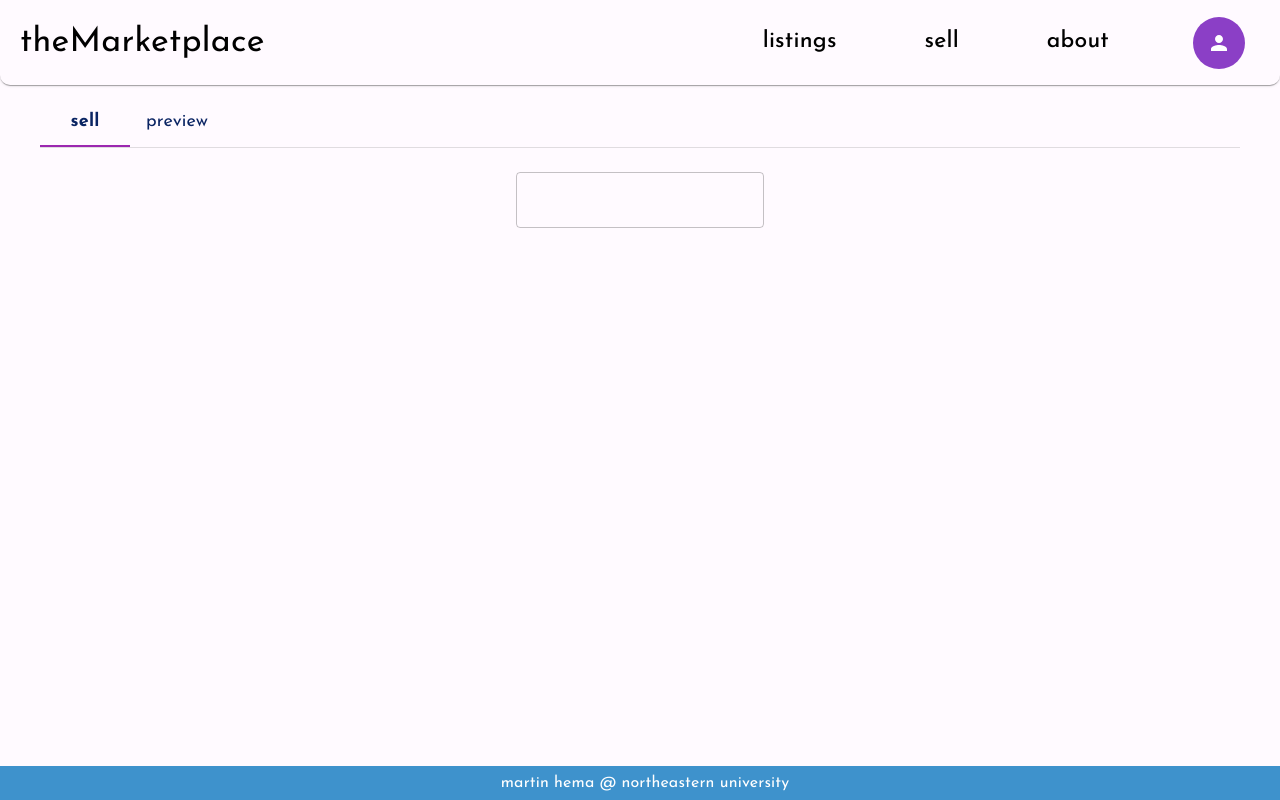
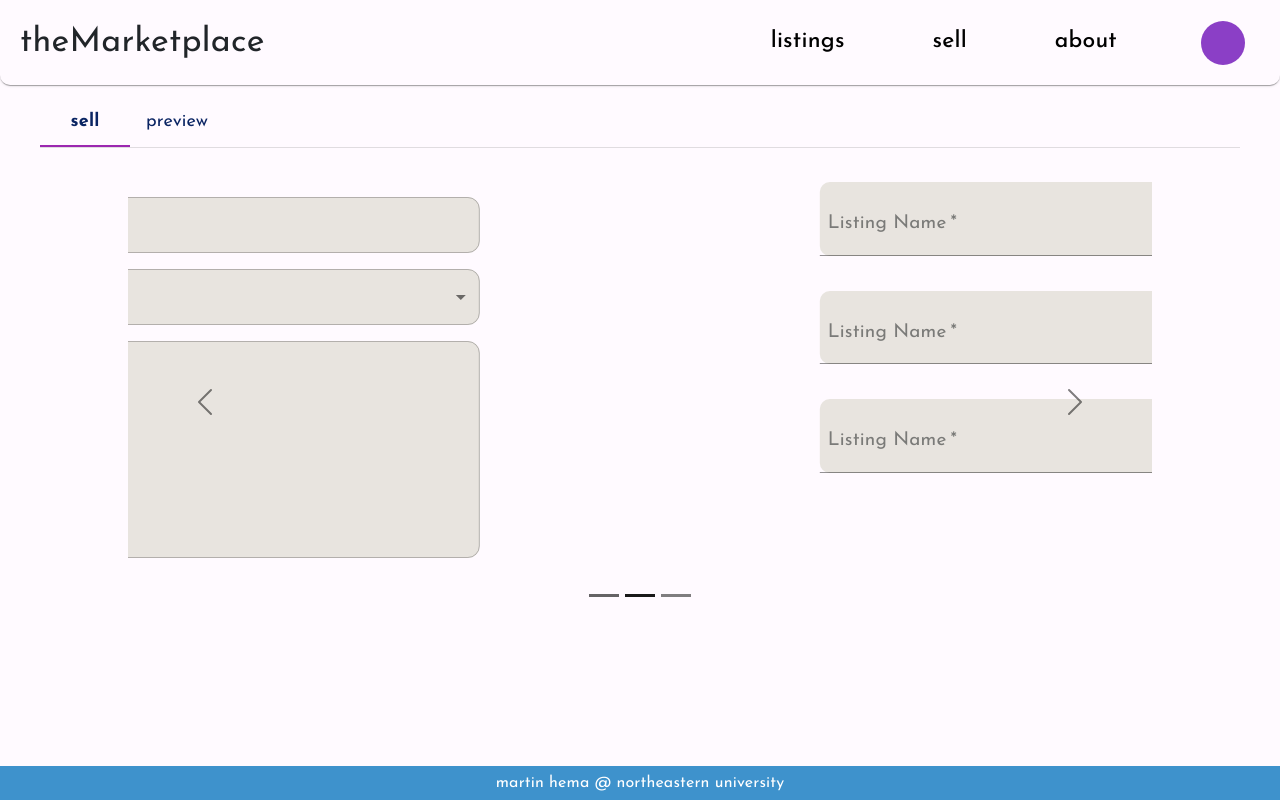
Before and after one commit to martin0he/theMarketplace, a React (Vite) app in the folder frontend/: page /sell in a window 1280 px wide. Built offline with nearby package versions, Linux system fonts and the light colour scheme; no server answers; the database is empty.

Commit message:
first form page done

```diff
--- a/frontend/index.html
+++ b/frontend/index.html
@@ -11,6 +11,12 @@
       href="https://fonts.googleapis.com/css2?family=Josefin+Sans:ital,wght@0,100..700;1,100..700&display=swap"
       rel="stylesheet"
     />
+    <link
+      rel="stylesheet"
+      href="https://cdn.jsdelivr.net/npm/bootstrap@5.3.2/dist/css/bootstrap.min.css"
+      integrity="sha384-T3c6CoIi6uLrA9TneNEoa7RxnatzjcDSCmG1MXxSR1GAsXEV/Dwwykc2MPK8M2HN"
+      crossorigin="anonymous"
+    />
   </head>
   <body>
     <div id="root"></div>
--- a/frontend/package.json
+++ b/frontend/package.json
@@ -17,7 +17,9 @@
     "@supabase/auth-ui-react": "^0.4.7",
     "@supabase/auth-ui-shared": "^0.1.8",
     "@supabase/supabase-js": "^2.43.1",
+    "bootstrap": "^5.3.3",
     "react": "^18.2.0",
+    "react-bootstrap": "^2.10.2",
     "react-dom": "^18.2.0",
     "react-router-dom": "^6.23.0",
     "react-slick": "^0.30.2",
--- a/frontend/src/App.tsx
+++ b/frontend/src/App.tsx
@@ -7,6 +7,7 @@ import { AuthProvider } from "./auth/AuthProvider";
 import Navbar from "./components/Navbar";
 import Masthead from "./components/Masthead";
 import SellPage from "./pages/SellPage";
+import "bootstrap/dist/css/bootstrap.min.css";
 
 function App() {
   return (
--- a/frontend/src/assets/Colors.ts
+++ b/frontend/src/assets/Colors.ts
@@ -6,4 +6,5 @@ export default {
   ghostWhite: "#FFFAFF",
   cerise: "#D8315B",
   smallListing: "#e9e7e9",
+  tan: "#E8E4DF",
 };
--- a/frontend/src/components/AccountMenu.tsx
+++ b/frontend/src/components/AccountMenu.tsx
@@ -66,7 +66,7 @@ const AccountMenu = () => {
                 sx={{
                   width: 32,
                   height: 32,
-                  padding: "10px",
+                  padding: "22px",
                   backgroundColor: "#8b3fc6",
                 }}
               >
--- a/frontend/src/components/SellForm.tsx
+++ b/frontend/src/components/SellForm.tsx
@@ -1,10 +1,337 @@
-import { Box, TextField } from "@mui/material";
+import {
+  FormControl,
+  Grid,
+  InputLabel,
+  MenuItem,
+  Select,
+  TextField,
+  Typography,
+} from "@mui/material";
+import Carousel from "react-bootstrap/Carousel";
+import Colors from "../assets/Colors";
+import useWindowDimensions from "../hooks/useWindowDimensions";
 
 const SellForm = () => {
+  const { width } = useWindowDimensions();
+  const inputStyle = {
+    borderRadius: "12px",
+    fontFamily: "Josefin Sans",
+    backgroundColor: Colors.tan,
+  };
   return (
-    <Box>
-      <TextField />
-    </Box>
+    <Carousel
+      variant="dark"
+      style={{
+        width: 0.8 * width,
+        marginTop: "10px",
+        display: "flex",
+        justifyContent: "center",
+        alignItems: "center",
+      }}
+    >
+      <Carousel.Item>
+        <Grid container spacing={2} paddingX="170px" paddingBottom="64px">
+          {/* First Grid Item */}
+          <Grid item xs={12}>
+            <TextField
+              color="secondary"
+              fullWidth
+              sx={{ mt: "15px" }}
+              label="Listing Name"
+              variant="outlined"
+              InputProps={{
+                style: inputStyle,
+              }}
+              InputLabelProps={{
+                style: {
+                  fontFamily: "Josefin Sans",
+                  backgroundColor: Colors.tan,
+                  borderRadius: "9px",
+                  paddingLeft: "5px",
+                  paddingRight: "5px",
+                },
+              }}
+            />
+          </Grid>
+
+          {/* Second Grid Item */}
+          <Grid item xs={12}>
+            <FormControl fullWidth>
+              <InputLabel
+                color="secondary"
+                sx={{
+                  fontFamily: "Josefin Sans",
+                  backgroundColor: Colors.tan,
+                  borderRadius: "9px",
+                  paddingLeft: "5px",
+                  paddingRight: "5px",
+                }}
+              >
+                Listing Condition
+              </InputLabel>
+              <Select
+                color="secondary"
+                fullWidth
+                //variant="outlined"
+                defaultValue=""
+                inputProps={{
+                  style: {
+                    fontFamily: "Josefin Sans",
+                  },
+                }}
+                style={inputStyle}
+              >
+                <MenuItem value="new">
+                  <Typography fontFamily="Josefin Sans">New</Typography>
+                </MenuItem>
+                <MenuItem value="like_new">
+                  <Typography fontFamily="Josefin Sans">Like New</Typography>
+                </MenuItem>
+                <MenuItem value="good_condition">
+                  <Typography fontFamily="Josefin Sans">
+                    Good Condition
+                  </Typography>
+                </MenuItem>
+                <MenuItem value="heavily_used">
+                  <Typography fontFamily="Josefin Sans">
+                    Heavily Used
+                  </Typography>
+                </MenuItem>
+              </Select>
+            </FormControl>
+          </Grid>
+
+          {/* Third Grid Item */}
+          <Grid item xs={12}>
+            <TextField
+              color="secondary"
+              fullWidth
+              multiline
+              rows={8}
+              label="Description"
+              variant="outlined"
+              InputLabelProps={{
+                style: {
+                  fontFamily: "Josefin Sans",
+                  backgroundColor: Colors.tan,
+                  borderRadius: "9px",
+                  paddingLeft: "5px",
+                  paddingRight: "5px",
+                },
+              }}
+              InputProps={{
+                style: inputStyle,
+              }}
+            />
+          </Grid>
+        </Grid>
+      </Carousel.Item>
+      <Carousel.Item>
+        <Grid
+          minWidth="500px"
+          display="flex"
+          flexDirection="column"
+          justifyContent="center"
+          alignItems="center"
+          paddingX="170px"
+          paddingBottom="150px"
+          height="100%"
+          width="100%"
+        >
+          <Grid width="100%" item sx={{ marginBottom: "35px" }}>
+            <TextField
+              color="secondary"
+              variant="standard"
+              fullWidth
+              label="Listing Name"
+              InputProps={{
+                style: {
+                  fontFamily: "inherit",
+                  fontSize: "24px",
+                  paddingLeft: "8px",
+                  paddingBottom: "14px",
+                },
+              }}
+              InputLabelProps={{
+                style: {
+                  fontFamily: "inherit",
+                  fontSize: "19px",
+                  padding: "8px",
+                  color: "#7a7a78",
+                },
+              }}
+              required
+              sx={{
+                borderRadius: "10px",
+                backgroundColor: Colors.tan,
+              }}
+            />
+          </Grid>
+
+          <Grid width="100%" item sx={{ marginBottom: "35px" }}>
+            <TextField
+              color="secondary"
+              variant="standard"
+              fullWidth
+              label="Listing Name"
+              InputProps={{
+                style: {
+                  fontFamily: "inherit",
+                  fontSize: "24px",
+                  paddingLeft: "8px",
+                  paddingBottom: "14px",
+                },
+              }}
+              InputLabelProps={{
+                style: {
+                  fontFamily: "inherit",
+                  fontSize: "19px",
+                  padding: "8px",
+                  color: "#7a7a78",
+                },
+              }}
+              required
+              sx={{
+                borderRadius: "10px",
+                backgroundColor: Colors.tan,
+              }}
+            />
+          </Grid>
+
+          <Grid item width="100%">
+            <TextField
+              color="secondary"
+              variant="standard"
+              fullWidth
+              label="Listing Name"
+              InputProps={{
+                style: {
+                  fontFamily: "inherit",
+                  fontSize: "24px",
+                  paddingLeft: "8px",
+                  paddingBottom: "14px",
+                },
+              }}
+              InputLabelProps={{
+                style: {
+                  fontFamily: "inherit",
+                  fontSize: "19px",
+                  padding: "8px",
+                  color: "#7a7a78",
+                },
+              }}
+              required
+              sx={{
+                borderRadius: "10px",
+                backgroundColor: Colors.tan,
+              }}
+            />
+          </Grid>
+        </Grid>
+      </Carousel.Item>
+      <Carousel.Item>
+        <Grid
+          display="flex"
+          flexDirection="column"
+          justifyContent="center"
+          alignItems="center"
+          paddingX="170px"
+          paddingBottom="150px"
+          height="100%"
+          width="100%"
+        >
+          <Grid width="100%" item sx={{ marginBottom: "35px" }}>
+            <TextField
+              color="secondary"
+              variant="standard"
+              fullWidth
+              label="Listing Name"
+              InputProps={{
+                style: {
+                  fontFamily: "inherit",
+                  fontSize: "24px",
+                  paddingLeft: "8px",
+                  paddingBottom: "14px",
+                },
+              }}
+              InputLabelProps={{
+                style: {
+                  fontFamily: "inherit",
+                  fontSize: "19px",
+                  padding: "8px",
+                  color: "#7a7a78",
+                },
+              }}
+              required
+              sx={{
+                borderRadius: "10px",
+                backgroundColor: Colors.tan,
+              }}
+            />
+          </Grid>
+
+          <Grid width="100%" item sx={{ marginBottom: "35px" }}>
+            <TextField
+              color="secondary"
+              variant="standard"
+              fullWidth
+              label="Listing Name"
+              InputProps={{
+                style: {
+                  fontFamily: "inherit",
+                  fontSize: "24px",
+                  paddingLeft: "8px",
+                  paddingBottom: "14px",
+                },
+              }}
+              InputLabelProps={{
+                style: {
+                  fontFamily: "inherit",
+                  fontSize: "19px",
+                  padding: "8px",
+                  color: "#7a7a78",
+                },
+              }}
+              required
+              sx={{
+                borderRadius: "10px",
+                backgroundColor: Colors.tan,
+              }}
+            />
+          </Grid>
+
+          <Grid item width="100%">
+            <TextField
+              color="secondary"
+              variant="standard"
+              fullWidth
+              label="Listing Name"
+              InputProps={{
+                style: {
+                  fontFamily: "inherit",
+                  fontSize: "24px",
+                  paddingLeft: "8px",
+                  paddingBottom: "14px",
+                },
+              }}
+              InputLabelProps={{
+                style: {
+                  fontFamily: "inherit",
+                  fontSize: "19px",
+                  padding: "8px",
+                  color: "#7a7a78",
+                },
+              }}
+              required
+              sx={{
+                borderRadius: "10px",
+                backgroundColor: Colors.tan,
+              }}
+            />
+          </Grid>
+        </Grid>
+      </Carousel.Item>
+    </Carousel>
   );
 };
 
--- a/frontend/src/pages/SellPage.tsx
+++ b/frontend/src/pages/SellPage.tsx
@@ -43,7 +43,7 @@ const SellPage = () => {
   };
 
   return (
-    <Box paddingTop={12} paddingBottom={40} paddingX={5}>
+    <Box paddingTop={12} paddingBottom={10} paddingX={5} zIndex={0}>
       <Box sx={{ borderBottom: 1, borderColor: "divider" }}>
         <Tabs
           indicatorColor="secondary"
```
Also changed, not shown: 1 other file (tests, documents, lock files or other folders).
